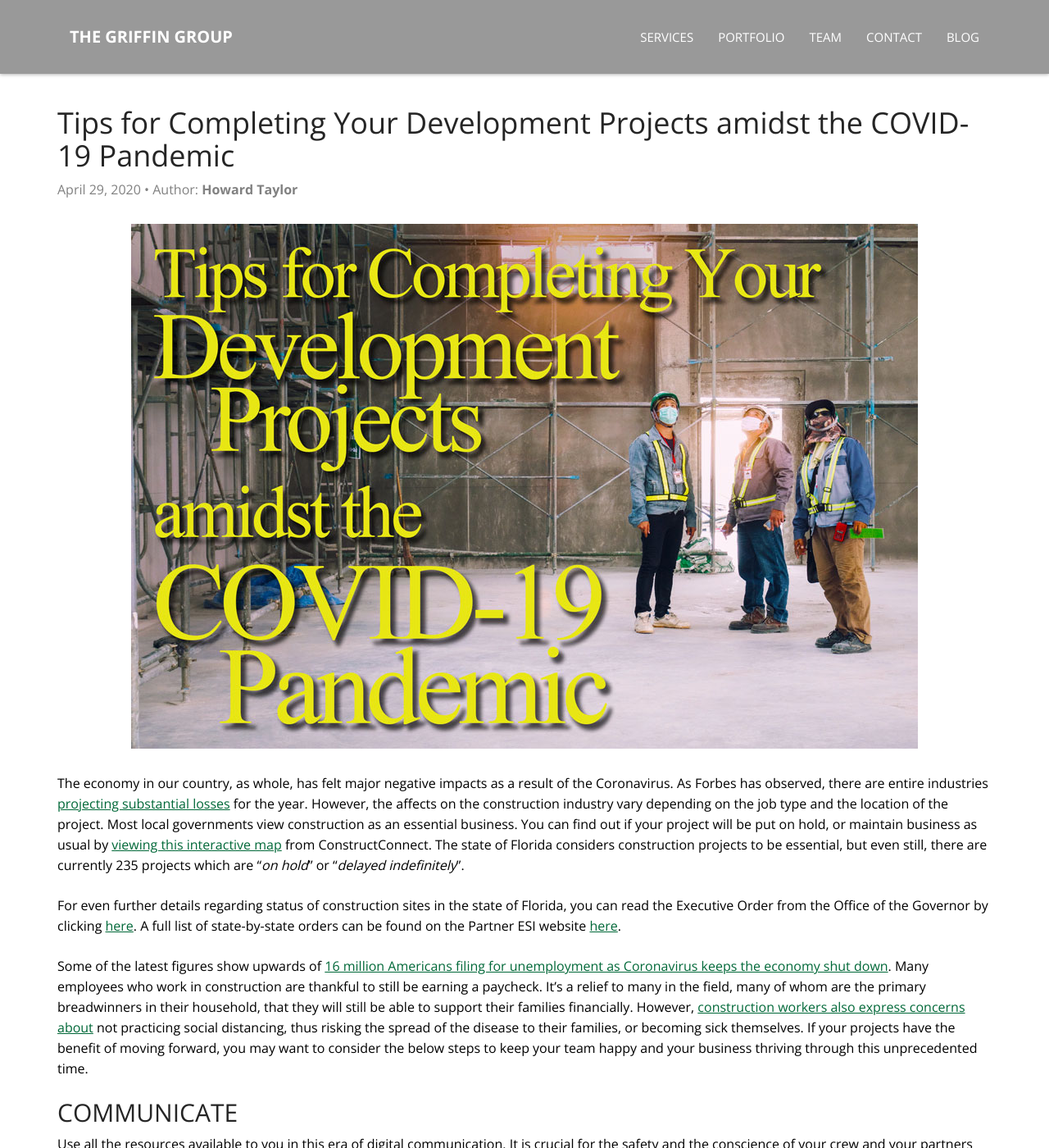
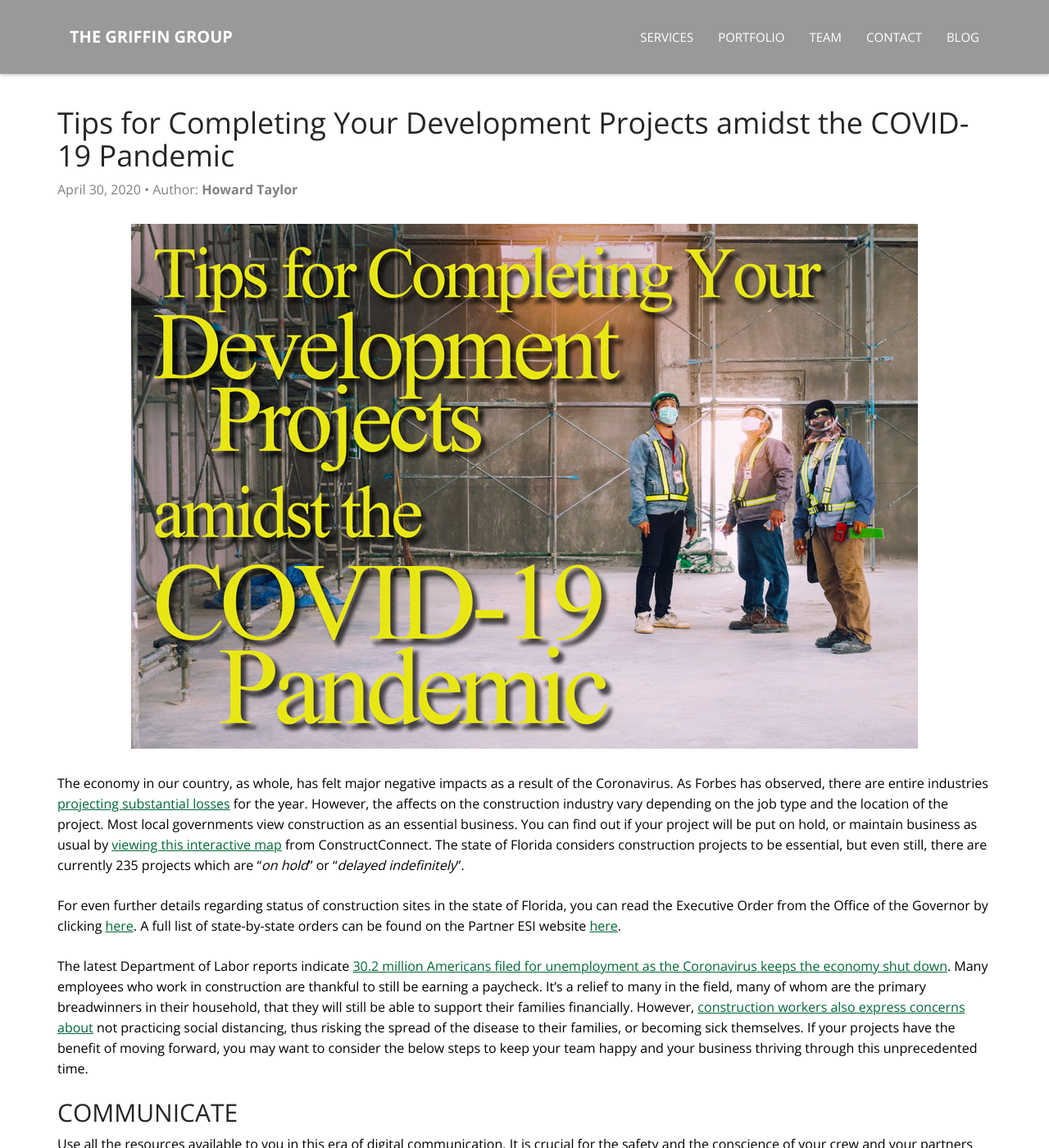
Before and after one commit to FatMan50/griffin-blog, a Jekyll site: the page built from _posts/2020-04-29-tips-for-projects-during-covid-19.md, in a window 1280 px wide and 1400 px high. Shown: the whole window at 82% size. Built offline with Jekyll 4.4.1, drawn with Linux system fonts in a browser that asks for light colours; comment, search, counter and statistics services are not loaded.

Commit message:
new post april 30

```diff
--- a/_posts/2020-04-29-tips-for-projects-during-covid-19.md
+++ b/_posts/2020-04-29-tips-for-projects-during-covid-19.md
@@ -2,7 +2,7 @@
 layout: post
 title:  "Tips for Completing Your Development Projects amidst the COVID-19 Pandemic"
 description: "As Forbes has observed, there are entire industries projecting substantial losses for the year. However, the affects on the construction industry vary depending on the job type and the location of the project."
-date:   2020-04-29
+date:   2020-04-30
 author: Howard Taylor
 permalink: /tips-for-completing-development-projects-amidst-the-covid-19-pandemic/
 alt: Tips for Completing Your Development Projects amidst the COVID-19 Pandemic
@@ -14,7 +14,7 @@ The economy in our country, as whole, has felt major negative impacts as a resul
 
 For even further details regarding status of construction sites in the state of Florida, you can read the Executive Order from the Office of the Governor by clicking [here](https://www.flgov.com/wp-content/uploads/orders/2020/EO_20-91-compressed.pdf). A full list of state-by-state orders can be found on the Partner ESI website [here](https://www.partneresi.com/services/COVID-19-Risk-Management-%2526-Response/covid-19-construction-impacts).
 
-Some of the latest figures show upwards of [16 million Americans filing for unemployment as Coronavirus keeps the economy shut down](https://www.npr.org/sections/coronavirus-live-updates/2020/04/09/830216099/6-6-million-more-file-for-unemployment-as-coronavirus-keeps-economy-shut). Many employees who work in construction are thankful to still be earning a paycheck. It's a relief to many in the field, many of whom are the primary breadwinners in their household, that they will still be able to support their families financially. However, [construction workers also express concerns about](https://www.constructiondive.com/news/construction-workers-express-concerns-about-coronavirus-question-their-rig/575008/) not practicing social distancing, thus risking the spread of the disease to their families, or becoming sick themselves. If your projects have the benefit of moving forward, you may want to consider the below steps to keep your team happy and your business thriving through this unprecedented time.
+The latest Department of Labor reports indicate [30.2 million Americans filed for unemployment as the Coronavirus keeps the economy shut down](https://www.foxbusiness.com/economy/unemployment-claims-coronavirus-economic-pain-april-25). Many employees who work in construction are thankful to still be earning a paycheck. It's a relief to many in the field, many of whom are the primary breadwinners in their household, that they will still be able to support their families financially. However, [construction workers also express concerns about](https://www.constructiondive.com/news/construction-workers-express-concerns-about-coronavirus-question-their-rig/575008/) not practicing social distancing, thus risking the spread of the disease to their families, or becoming sick themselves. If your projects have the benefit of moving forward, you may want to consider the below steps to keep your team happy and your business thriving through this unprecedented time.
 
 ## COMMUNICATE
 Use all the resources available to you in this era of digital communication. It is crucial for the safety and the conscience of your crew and your partners that you communicate in detail and often. That means you should be calling, emailing, and video conferencing with lenders, owners, general contractors, etc. Keep everyone aware of any changes to your building schedule, construction progress, and certainly communicate your business’s plan for keeping worksites as safe and healthy as possible. Communicate regularly with your clients and crew about how your company is contributing the the national effort to flatten the curve of the Coronavirus.
```
